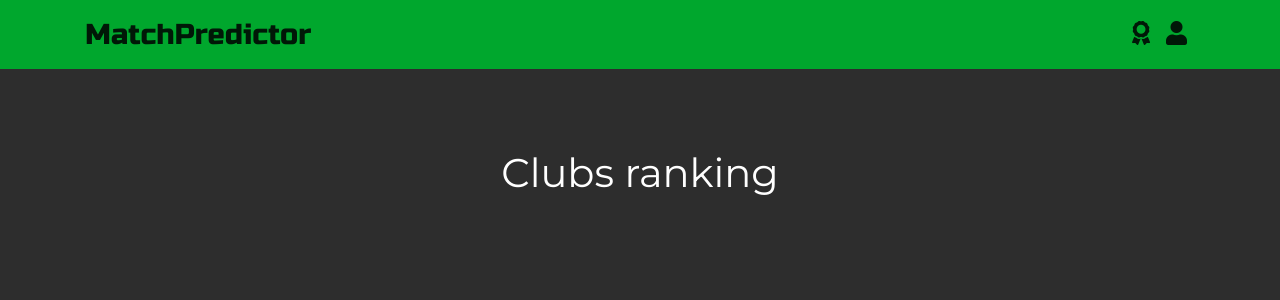
After one commit to marcelkawski/match-predictor, a Django app: page /clubs/clubs-ranking/ in a window 1280 px wide. The commit adds this page. Shown: the top 300 px of the page. Run offline with Django 3.2, Linux system fonts and the light colour scheme; some libraries are stand-ins or nearby versions.

Commit message:
Add clubs ranking nav item, basic template and redirection

```diff
--- /dev/null
+++ b/clubs/templates/clubs/clubs_ranking.html
@@ -0,0 +1,7 @@
+{% extends 'clubs/club_base.html' %}
+
+{% block club_content %}
+
+  <h1 class="text-center">Clubs ranking</h1>
+
+{% endblock %}
--- a/clubs/templates/clubs/user_fav_clubs_list.html
+++ b/clubs/templates/clubs/user_fav_clubs_list.html
@@ -10,7 +10,5 @@
         </tr>
       {% endfor %}
     </table>
-
-
   </div>
 {% endblock %}
--- a/clubs/urls.py
+++ b/clubs/urls.py
@@ -10,4 +10,5 @@ urlpatterns = [
     path('delete-from-favs/<slug>/', views.DeleteClubFromFavsView.as_view(), name='delete_club_from_favs'),
     path('delete-from-favs-imc/<slug>/', views.DeleteClubFromFavsInMyClubsView.as_view(), name='delete_club_from_favs-imc'),
     path('favs/<username>/', views.FavoriteClubsView.as_view(), name='user_fav_clubs'),
+    path('clubs-ranking/', views.ClubsRankingView.as_view(), name='clubs_ranking')
 ]
--- a/clubs/views.py
+++ b/clubs/views.py
@@ -57,3 +57,8 @@ class DeleteClubFromFavsInMyClubsView(DeleteClubFromFavsView):
 class FavoriteClubsView(LoginRequiredMixin, generic.ListView):
     model = ClubFan
     template_name = 'clubs/user_fav_clubs_list.html'
+
+
+class ClubsRankingView(generic.ListView):
+    model = Club
+    template_name = 'clubs/clubs_ranking.html'
--- a/games/templates/games/_games.html
+++ b/games/templates/games/_games.html
@@ -91,7 +91,4 @@
       {% endfor %}
     </tbody>
   </table>
-        <div class="fav-club2">
-
-        </div>
   <br>
--- a/templates/base.html
+++ b/templates/base.html
@@ -29,12 +29,14 @@
       </div>
       <div class="navbar-nav ml-auto">
         {% if user.is_authenticated %}
+          <a class="nav-item nav-link" href="{% url 'clubs:clubs_ranking' %}"><i class="fas fa-award"></i></a>
           <a class="nav-item nav-link" href="{% url 'accounts:user_settings' %}">
             <i class="fas fa-user-cog"></i>
           </a>
           <a class="nav-item nav-link" href="{% url 'clubs:user_fav_clubs' username=user.username %}">My clubs</a>
           <a class="nav-item nav-link" href="{% url 'accounts:logout' %}" id="logout-nav">Log out</a>
         {% else %}
+          <a class="nav-item nav-link" href="{% url 'clubs:clubs_ranking' %}"><i class="fas fa-award"></i></a>
           <a class="nav-item nav-link" href="{% url 'accounts:login' %}"><i class="fas fa-user"></i></a>
         {% endif %}
       </div>
```
Also changed, not shown: clubs/static/clubs/css/clubs.css (line endings or trailing spaces), games/static/games/css/games.css (line endings or trailing spaces).
